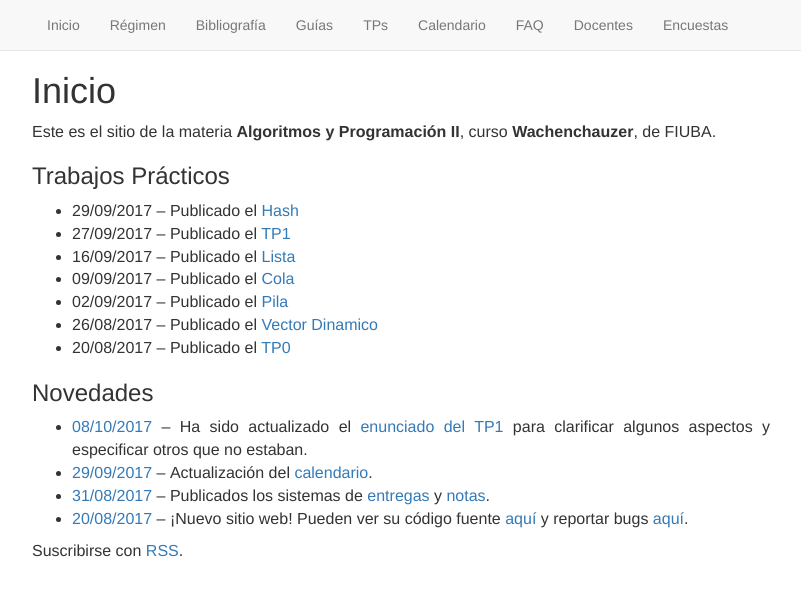
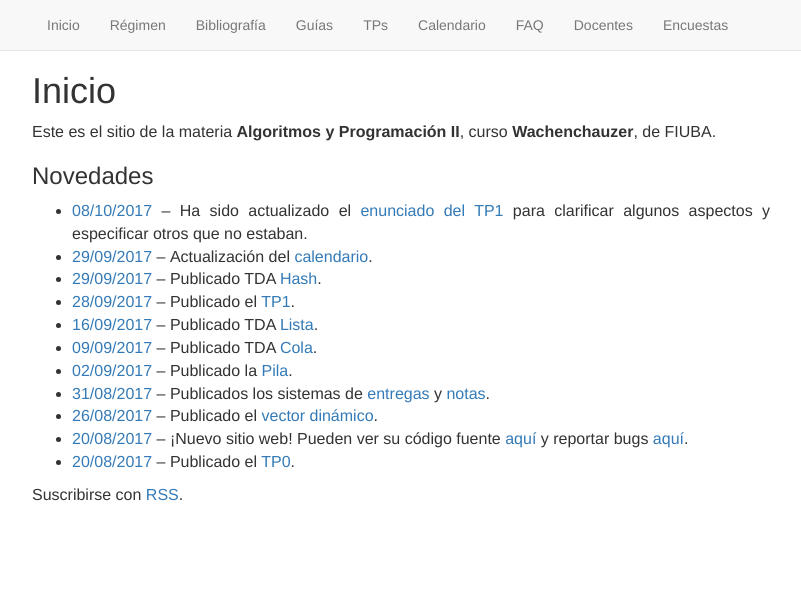
Before and after one commit to algoritmos-rw/algoritmos, a Jekyll site: the page built from static/00_index.md, in a window 1280 px wide. Shown: the top 596 px of the page, without its empty margins (239-1040 px from the left). Built offline with Jekyll 4.4.1, drawn with Linux system fonts in a browser that asks for light colours; our own code applies the rules of GitHub Pages for plain Markdown files.

Commit message:
Se vuelve a formato original en carpeta posts pero agregada metadata sobre estos

```diff
--- a/static/00_index.md
+++ b/static/00_index.md
@@ -9,22 +9,6 @@ permalink: /
     Este es el sitio de la materia <strong>Algoritmos y Programación II</strong>,
     curso <strong>Wachenchauzer</strong>, de FIUBA.
   </p>
-
-  <h3 class="page-heading">Trabajos Prácticos</h3>
-
-  <ul class="post-list">
-	{% for tp in site.data.tps reversed %}{% if tp.is_publicado %}
-	  <li>
-        <span class="post-meta">{{ tp.fecha_publicacion }}</span>
-      &ndash;
-        <p class="post-excerpt"> Publicado el
-        <a class="post-link" href="{{ tp.link_enunciado | relative_url }}">
-        <span class="post-meta">{{tp.nombre}}</span>
-        </a>
-        </p>
-	  </li>
-	{%endif%}{% endfor %}
-  </ul>
 
   <h3 class="page-heading">Novedades</h3>
 
```
Also changed, not shown: _data/tps.yml (deleted, +0 -91 lines), _posts/2017-08-19-publicacion-tp0.md (added, +14 -0 lines), _posts/2017-08-26-publicacion-vd.md (added, +14 -0 lines), _posts/2017-09-02-publicacion-pila.md (added, +14 -0 lines), _posts/2017-09-09-publicacion-cola.md (added, +14 -0 lines), _posts/2017-09-15-publicacion-lista.md (added, +14 -0 lines), _posts/2017-09-27-publicacion-tp1.md (added, +12 -0 lines), _posts/2017-09-29-publicacion-hash.md (added, +14 -0 lines), static/04_tps.md (+2 -2 lines).
